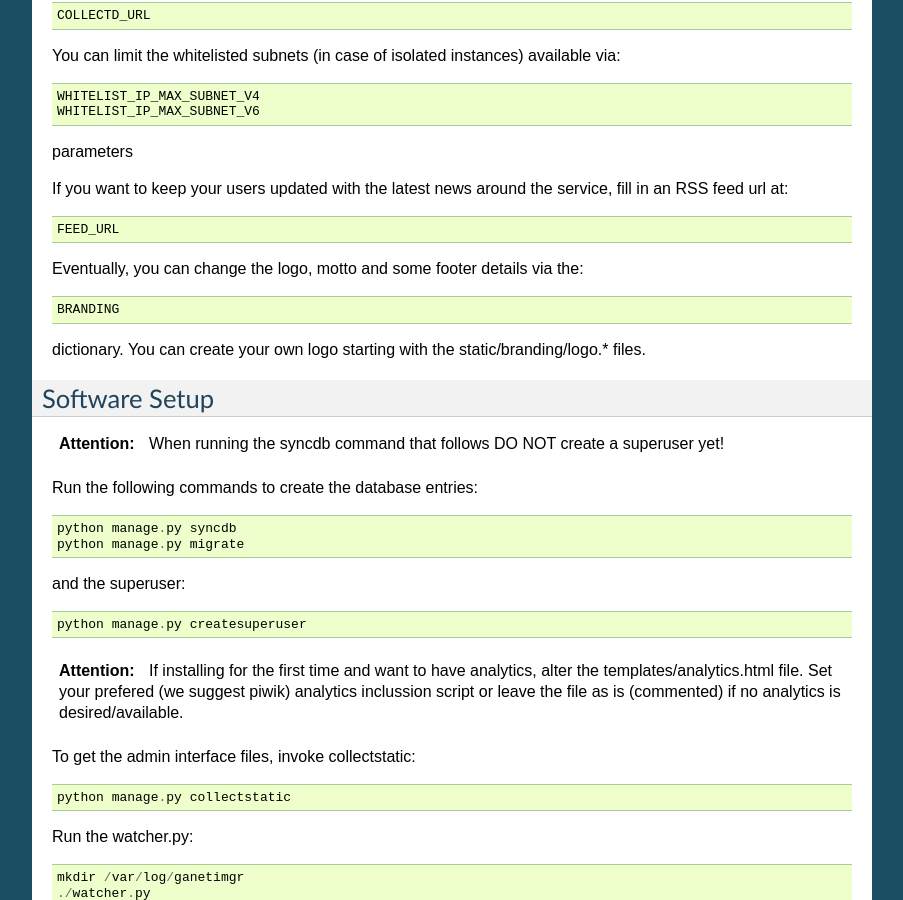
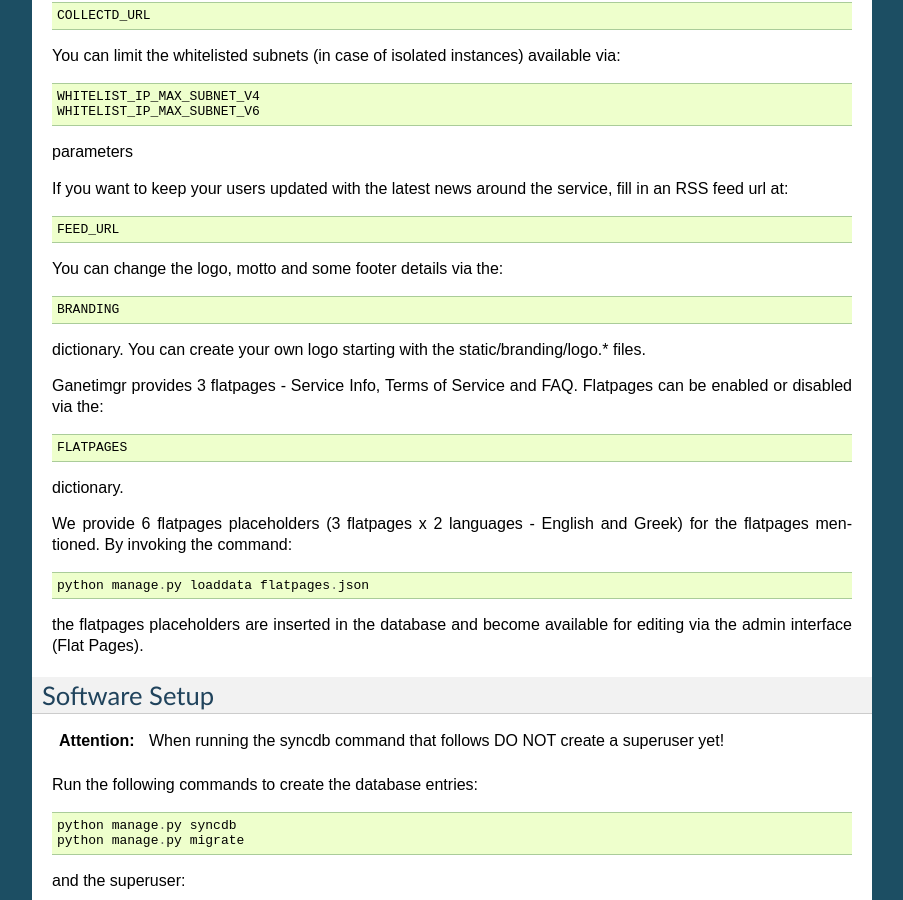
Before and after one commit to grnet/ganetimgr, a Sphinx documentation site: the page built from docs/source/install.rst, in a window 1280 px wide and 900 px high, scrolled down 1720 px. Shown: the whole window, without its empty margins (198-1101 px from the left). Built offline with Sphinx 7.4.7, drawn with Linux system fonts in a browser that asks for light colours.

Commit message:
Update docs with database setup fix and flatpages

```diff
--- a/docs/source/install.rst
+++ b/docs/source/install.rst
@@ -109,12 +109,25 @@ If you want to keep your users updated with the latest news around the service,
 
     FEED_URL
 
-
-Eventually, you can change the logo, motto and some footer details via the::
+You can change the logo, motto and some footer details via the::
 
     BRANDING
 
 dictionary. You can create your own logo starting with the static/branding/logo.* files.
+
+Ganetimgr provides 3 flatpages - Service Info, Terms of Service and FAQ. Flatpages can be enabled or disabled via the::
+
+    FLATPAGES
+
+dictionary.
+
+We provide 6 flatpages placeholders (3 flatpages x 2 languages - English and Greek) for the flatpages mentioned. By invoking the command::
+
+    python manage.py loaddata flatpages.json
+
+the flatpages placeholders are inserted in the database and become available for editing via the admin interface (Flat Pages).
+
+
 
 Software Setup
 --------------
```
Also changed, not shown: other parts of docs/source/install.rst (+1 -1 lines).
